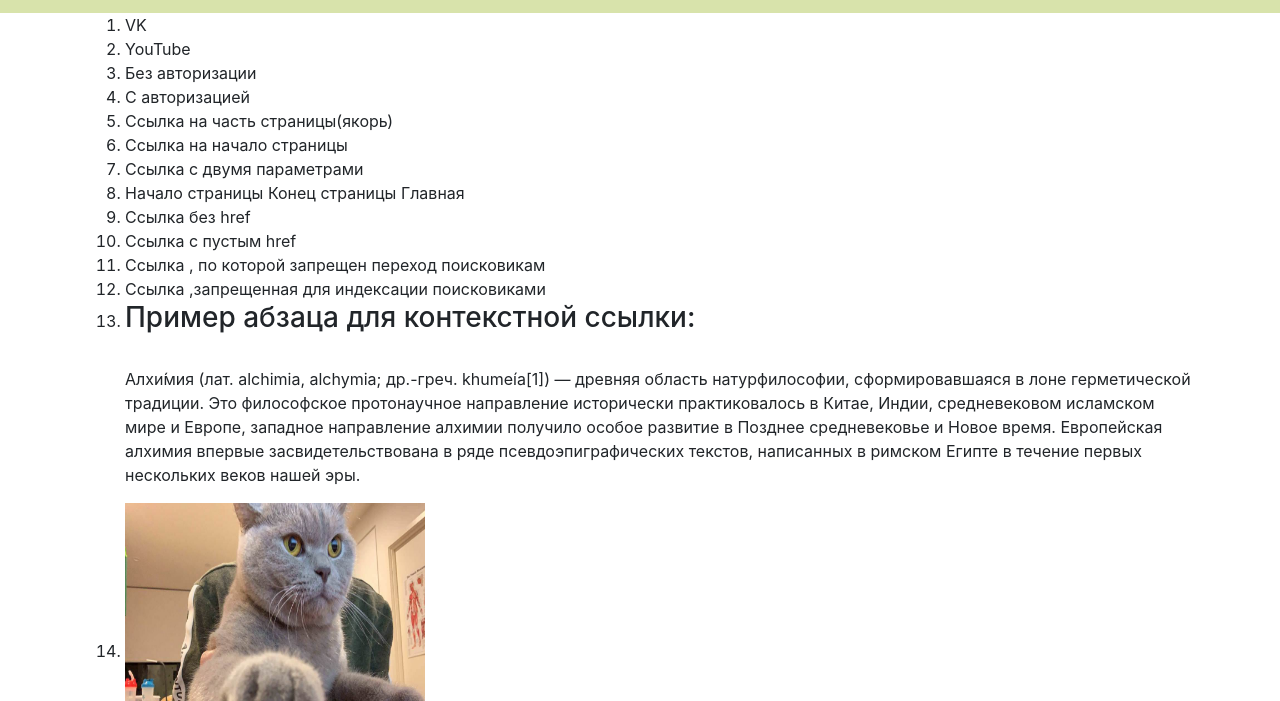
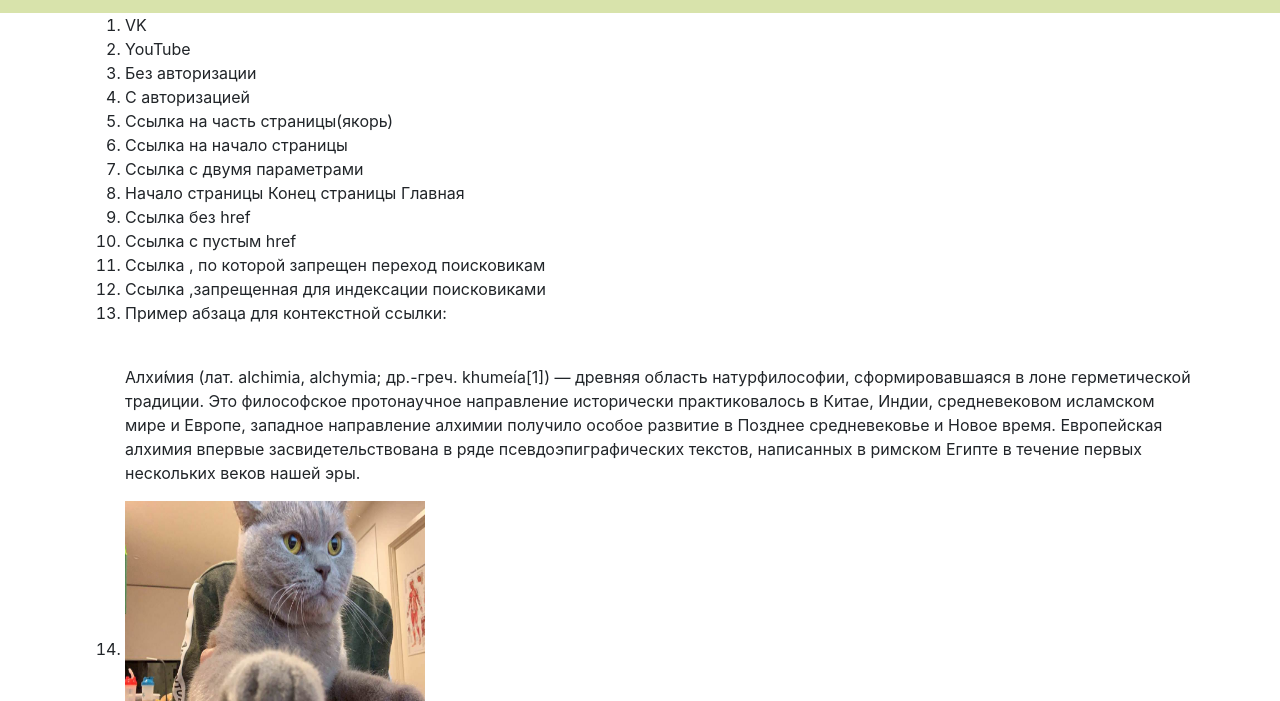
Before and after one commit to Kurkumich/web, a plain HTML site: page веб4/index.html in a window 1280 px wide. Shown: the part 99-800 px from the top of the page. Drawn offline with nearby package versions, Linux system fonts and the light colour scheme.

Commit message:
Update index.html

```diff
--- a/веб4/index.html
+++ b/веб4/index.html
@@ -91,7 +91,7 @@
                                     <!--/noindex-->
                                 </li>
                                 <li>
-                                    <h3>Пример абзаца для контекстной ссылки:</h3>
+                                    <p>Пример абзаца для контекстной ссылки:</p>
                                     <br>
                         <p>
 	           Алхи́мия (лат. alchimia, alchymia; др.-греч. khumeía[1]) — древняя область <a href="https://ru.wikipedia.org/wiki/Натурфилософия">натурфилософии</a>, сформировавшаяся в лоне герметической традиции. Это философское протонаучное направление исторически практиковалось в Китае, Индии, средневековом исламском мире и Европе, западное направление алхимии получило особое развитие в Позднее средневековье и Новое время. Европейская алхимия впервые засвидетельствована в ряде псевдоэпиграфических текстов, написанных в римском Египте в течение первых нескольких веков нашей эры.
```
